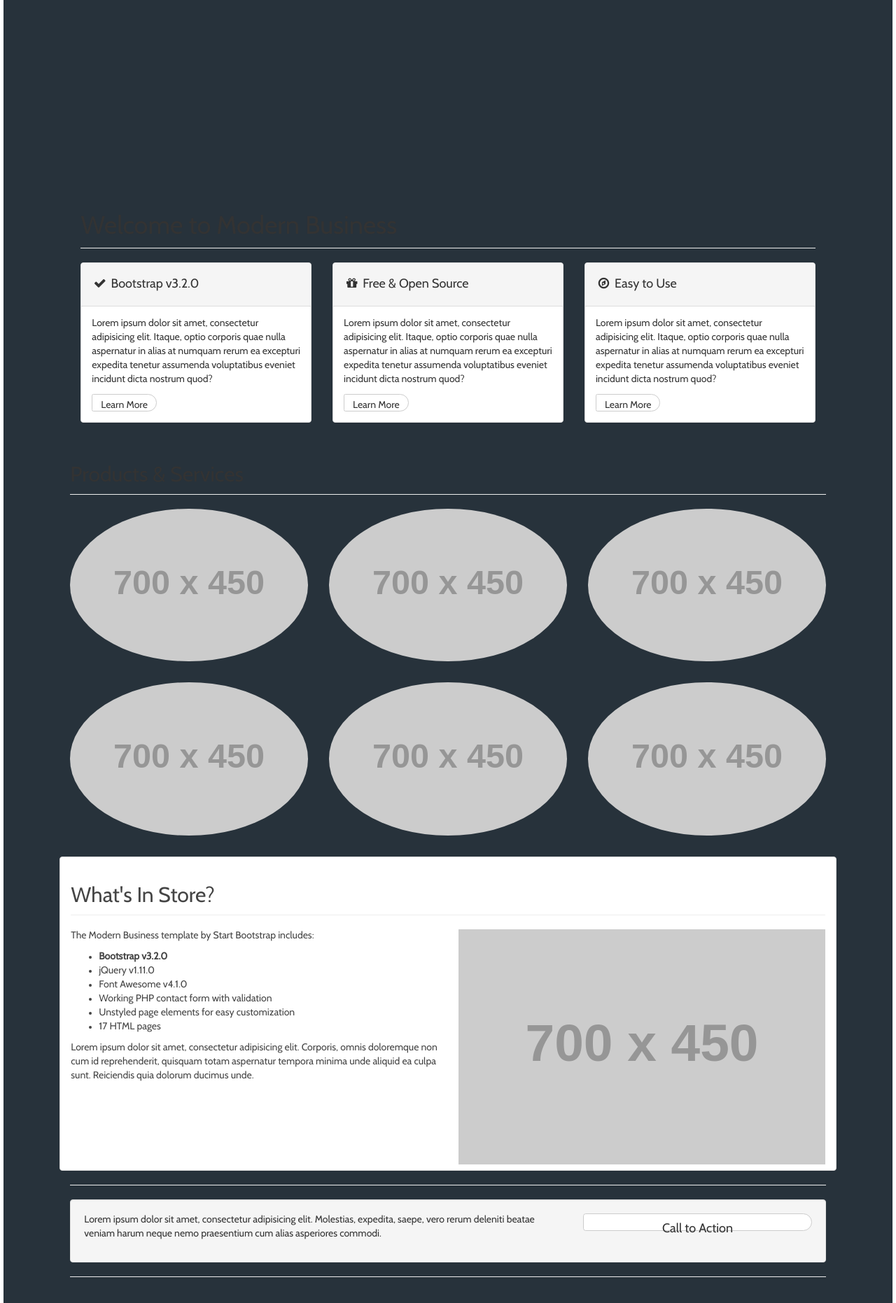
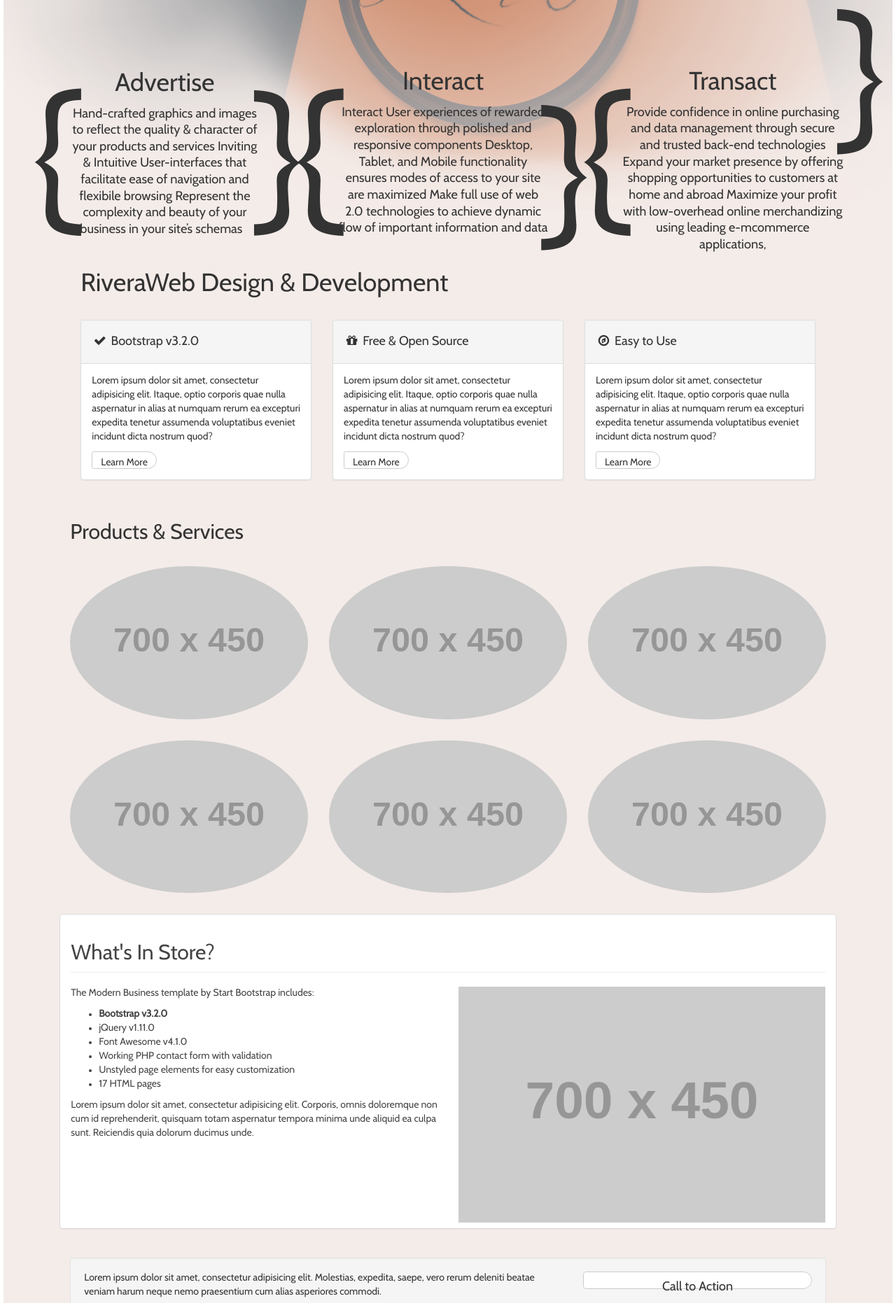
Before and after one commit to Adrriver/RiveraWebDesign, a PHP site: page / in a window 1280 px wide. Shown: the part 631-2493 px from the top of the page at 70% size. Run offline with PHP 8.4, Linux system fonts and the light colour scheme; grey boxes labelled with a size stand in for pictures from a placeholder-image service; some libraries are stand-ins or nearby versions.

Commit message:
Improvements to front-page

```diff
--- a/css/_mystyles.css
+++ b/css/_mystyles.css
@@ -1,13 +1,17 @@
 /* Generated by Font Squirrel (http://www.fontsquirrel.com) on July 9, 2015 */
 
 html{
-    background: #f4ece9;
+    background-color: #f4ece9;
+
 }
 body{
     width: 100%;
     margin:auto;
     background-color: #27323b;
-    background-size: 1280px 1000px;
+    //background-size: 1280px 1000px;
+    background: url('../Images/background-1.png') no-repeat center center;
+    background-size: 110%;
+  	background-position-y: top;
     font-family: 'cabinregular';
     border-left: thick solid #ffffff;
     border-right: thick solid #fff;
@@ -29,6 +33,7 @@ body{
     //background: transparent;
     border: none;
     //float: left;
+
 }
 .navbar {
     transition: all .5s ease;
@@ -37,7 +42,7 @@ body{
 }
 .nav > li > a, li > span {
      padding-top: 38px !important;
-     position: static;
+     position: inline-block;
      display: inline-block;
      text-shadow: 0 1px 0.1em #888;
      line-height: 1.42857;
@@ -46,6 +51,11 @@ body{
 }
 .navbar-right .dropdown-menu{
 	left: 0;
+}
+.navbar-brand {
+	position:absolute;
+	float:left;
+	top:-12px;
 }
 .collapsed-nav {
     padding-top: -10px!important;
@@ -140,6 +150,75 @@ body{
 /* Footer styles */
 .container:not(header~.container) {
 	border-right: 8px solid #fff;
+}
+#advert{
+	margin-left: -20px;
+	width: 100%;
+	margin-top:-5.4em;
+}
+#advert, #interact, #transact {
+
+
+	margin-top: -4.4em;
+	padding: 3px;
+	width: 85%;
+	font-size:1.3em;
+	//margin-right: 2em;
+	line-height: 1.3em;
+	text-align: center;
+}
+
+}
+h4 > span > h1 {
+	font-family:"great_vibesregular;
+
+}
+h4 span:nth-of-type(2):not(#adv) {
+	float:right;
+	margin-top:-40em;
+	font-size: .3em;
+	margin-right:-60px;
+
+}
+#lm-parenth-2 h1{
+	margin-left:0px !important;
+}
+#interact{
+	margin-left: -50px;
+}
+#lm-parenth-2 h1, #lm-parenth-3 h1 {
+	float:left;
+	margin-left: 50px;
+	font-size: 38px;
+	left: -55px;
+	font-size: 17em;
+	margin-top: 1.1px;
+	position: relative;
+
+}
+#lm-parenth h1{
+	font-size: 17em;
+	margin-top: -.18em;
+	position: absolute;
+	left: -55px;
+
+}
+#first-row .col-md-4:first-child{
+	margin-top:44px;
+
+
+}
+#first-row .col-md-4:nth-child(2){
+
+}
+#interact, #transact{
+ 	margin-left: 5px;
+ 	margin-top:-38px;
+ 	position:absolute;
+}
+#transact{
+	margin-left:50px;
+	width: 90%;
 }
 #footer{
     background: url("../Images/footer-image.png") no-repeat center;
@@ -255,9 +334,11 @@ nav > .container-fluid {
 }
 #main-search{
 	display: inline-block;
+	transition-delay: 100s;
 	transition: all .3s ease;
 	margin-top: 33px;
 	margin-left: 200px;
+	opacity:.96;
 	float: right;
 
 }
@@ -288,6 +369,11 @@ nav > .container-fluid {
 	}
 }
 @media(max-width:768px){
+
+	body {
+		background-size: 200%;
+		background-position-y: -40%;
+	}
 	.row > .col-xs-12 > h1{
 		font-size: 5em !important;
 		text-align: center;
@@ -304,4 +390,8 @@ td{
 	#Navigation{
 		padding-left: 5px;
 	}
+	nav > .container-fluid {
+		width: 98%;
 	}
+
+}
--- a/css/modern-business.css
+++ b/css/modern-business.css
@@ -49,6 +49,10 @@ body {
      visibility: hidden;
 
 }
+#myCarousel {
+	width: 99.98%;
+	margin-left: -.04em;
+
 header.carousel {
     position:relative;
     margin-top: 40px;
@@ -62,8 +66,9 @@ header.carousel .carousel-inner {
 }
 
 header.carousel .fill {
-    width: 100%;
+    width: 99.82%;
     margin:auto;
+    margin-right: -.01em;
     height: 100%;
     background-size:cover;
     background-repeat: no-repeat;
@@ -78,11 +83,14 @@ header.carousel .fill {
 .carousel-indicators {
 	display: none;
 }
+.carousel-control.left {
+	margin-left: 2px;
+}
 /* Content Styles */
 header ~ .container{
 	visibility: hidden;
     position: relative;
-    margin-top: 750px;
+    margin-top: 950px;
    // margin-left: 55px;
     //display: flex;
 
--- a/index.php
+++ b/index.php
@@ -45,7 +45,7 @@
                     <span class="icon-bar"></span>
                     <span class="icon-bar"></span>
                 </button>
-                <a class="navbar-brand" href="index.html">RiveraWeb</a>
+                <a class="navbar-brand" href="index.html"><img style="width:40%"; src="Images/test-logo.png"/></a>
             </div>
             <div id="main-search" class="col-lg-4 col-md-2 col-sm-2">
     <div class="input-group">
@@ -189,12 +189,50 @@
 
     <!-- Page Content -->
     <div class="container">
+		<div class="row" id="first-row">
+		<div class="col-md-4 col-xs-12" >
+			<span id="lm-parenth"><h1>{</h1></span>
+			<h4 id="advert">
+				<span id="adv"><h1>Advertise</h1></span>
+				Hand-crafted graphics and images to reflect the
+				quality & character of your products and services
+				Inviting & Intuitive User-interfaces that
+				facilitate ease of navigation and flexibile browsing
+				Represent the complexity and beauty
+				of your business  in your site’s schemas<span><h1 style="font-size:43em">}</h1></span>
+			</h4>
+			</div>
+		<div class="col-md-4 col-xs-12">
+			<span id="lm-parenth-2"><h1>{</h1></span>
+			<h4 id="interact"><span><h1>Interact</h1></span>
+				Interact
+				User experiences of rewarded exploration
+				through polished and responsive components
+				Desktop, Tablet, and Mobile  functionality ensures
+				modes of access to your site are maximized
+				Make full use of web 2.0 technologies  to achieve dynamic
+				flow of important information and data<span><h1 style="font-size:43em">}</h1></span>
+			</h4>
 
+		</div>
+
+		<div class="col-md-4  col-xs-12">
+			<span id="lm-parenth-3"><h1>{</h1></span>
+			<h4 id="transact"><span><h1>Transact</h1></span>
+				Provide confidence in online purchasing and data
+				management through secure and trusted back-end technologies
+				Expand your market presence by offering shopping
+				opportunities to customers at home and abroad
+				Maximize your profit with low-overhead
+				online merchandizing using leading e-mcommerce applications,<span><style="h1 style=font-size:43em;margin-top:50px; margin-right:-23px">}</h1></span>
+			</h4>
+			</div>
+		</div>
         <!-- Marketing Icons Section -->
         <div class="row">
             <div class="col-lg-12">
                 <h1 class="page-header">
-                    Welcome to Modern Business
+                    RiveraWeb Design &amp; Development
                 </h1>
                 <br>
             </div>
```
Also changed, not shown: Images/background-1.png (added), Images/test-logo.png (added), js/myScripts-min.js. Lines whose indentation alone changed are shown as unchanged.
